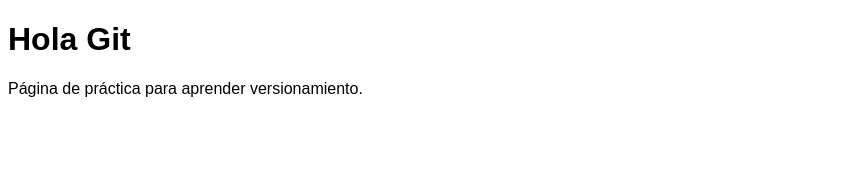
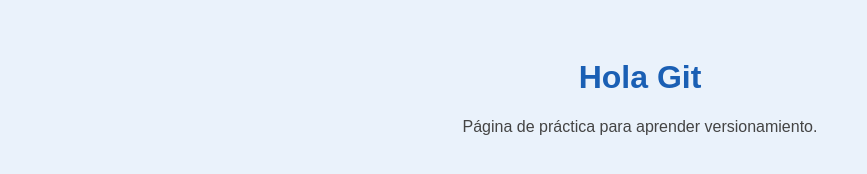
Before and after one commit to Andresfcm21/Proyecto_ejemplo, a plain HTML site: page index.html in a window 1280 px wide. Shown: the whole page, without its empty margins (0-867 px from the left). Drawn offline with Linux system fonts and the light colour scheme.

Commit message:
Cambia colores y estilo de la pagina

```diff
--- a/style.css
+++ b/style.css
@@ -1,4 +1,14 @@
 body {
   font-family: Arial, sans-serif;
-  background-color: white;
+  background-color: #eaf2fb;
+  text-align: center;
+  padding: 30px;
 }
+
+h1 {
+  color: #1a5fb4;
+}
+
+p {
+  color: #444444;
+}
```
